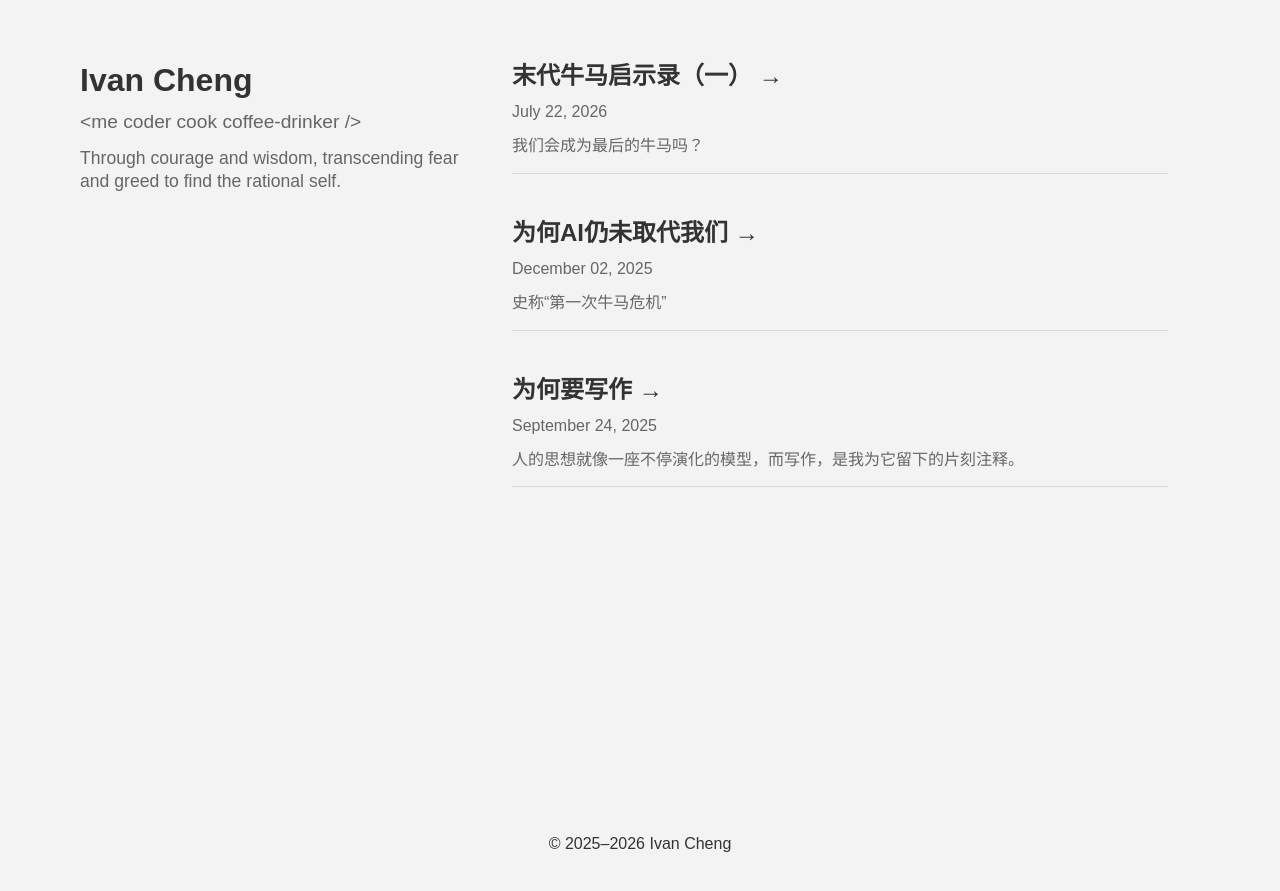
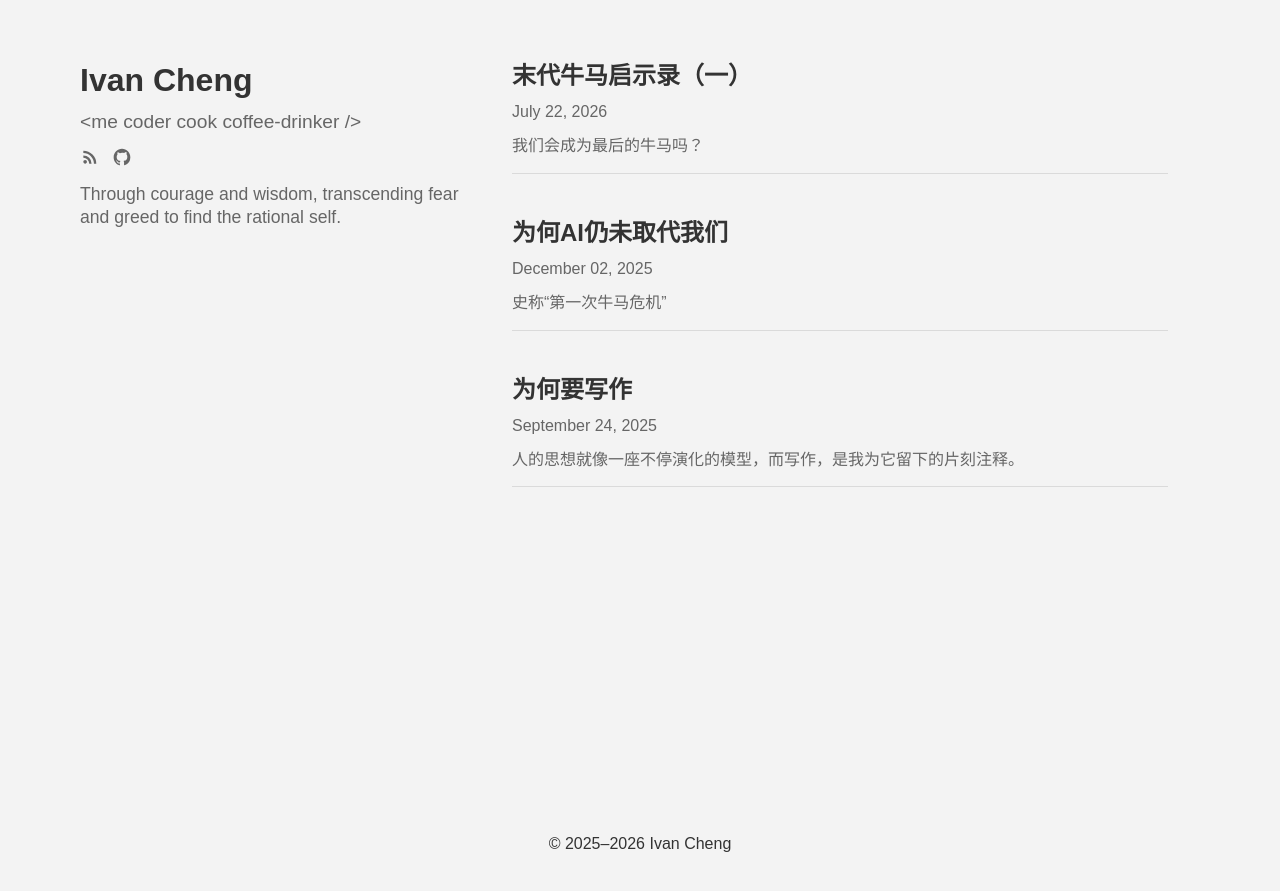
Before and after one commit to sschengyf/my-website, a Jekyll site: the page built from app/index.html, in a window 1280 px wide. Shown: the top 891 px of the page. Built offline with Jekyll 4.4.1, drawn with Linux system fonts in a browser that asks for light colours; some web fonts are replaced.

Commit message:
Feat/social links (#50)
* feat: add RSS discovery and home social links

Expose the Atom feed via feed_meta and show configurable RSS/GitHub icons in the about section.

Co-authored-by: Cursor <cursoragent@cursor.com>

* fix: remove arrow from title

---------

Co-authored-by: Cursor <cursoragent@cursor.com>

```diff
--- a/app/_config.yml
+++ b/app/_config.yml
@@ -26,8 +26,15 @@ description: >- # this means to ignore newlines until "baseurl:"
   A place to record my learning and share my thoughts.
 baseurl: '' # the subpath of your site, e.g. /blog
 url: 'https://ivancheng.xyz' # the base hostname & protocol for your site, e.g. http://example.com
-twitter_username: jekyllrb
-github_username: jekyll
+
+# Links shown under the about blurb on the home page
+social_links:
+  - title: RSS
+    url: /feed.xml
+    icon: rss
+  - title: GitHub
+    url: https://github.com/sschengyf
+    icon: github
 
 # Build settings
 plugins:
--- /dev/null
+++ b/app/_includes/icons/github.html
@@ -0,0 +1,6 @@
+<svg xmlns="http://www.w3.org/2000/svg" viewBox="0 0 24 24" aria-hidden="true" focusable="false">
+  <path
+    fill="currentColor"
+    d="M12 2C6.48 2 2 6.58 2 12.26c0 4.52 2.87 8.35 6.84 9.71.5.09.68-.22.68-.48 0-.24-.01-.87-.01-1.7-2.78.62-3.37-1.37-3.37-1.37-.45-1.18-1.11-1.5-1.11-1.5-.91-.64.07-.63.07-.63 1 .07 1.53 1.06 1.53 1.06.89 1.56 2.34 1.11 2.91.85.09-.66.35-1.11.63-1.37-2.22-.26-4.56-1.14-4.56-5.07 0-1.12.39-2.03 1.03-2.75-.1-.26-.45-1.3.1-2.7 0 0 .84-.27 2.75 1.05A9.3 9.3 0 0 1 12 6.84c.85.004 1.71.12 2.51.35 1.9-1.32 2.74-1.05 2.74-1.05.55 1.4.2 2.44.1 2.7.64.72 1.03 1.63 1.03 2.75 0 3.94-2.34 4.8-4.57 5.06.36.32.68.94.68 1.9 0 1.37-.01 2.48-.01 2.81 0 .27.18.58.69.48A10.01 10.01 0 0 0 22 12.26C22 6.58 17.52 2 12 2"
+  />
+</svg>
--- /dev/null
+++ b/app/_includes/icons/rss.html
@@ -0,0 +1,6 @@
+<svg xmlns="http://www.w3.org/2000/svg" viewBox="0 0 24 24" aria-hidden="true" focusable="false">
+  <path
+    fill="currentColor"
+    d="M6.18 15.64a2.18 2.18 0 0 1 2.18 2.18C8.36 19 7.38 20 6.18 20 5 20 4 19 4 17.82c0-1.2.98-2.18 2.18-2.18M4 4.44A15.56 15.56 0 0 1 19.56 20h-2.83A12.73 12.73 0 0 0 4 7.27zm0 5.66a9.9 9.9 0 0 1 9.9 9.9h-2.83A7.07 7.07 0 0 0 4 12.93z"
+  />
+</svg>
--- a/app/_includes/meta.html
+++ b/app/_includes/meta.html
@@ -11,6 +11,7 @@
 <meta property="og:type" content="{% if page.layout == 'post' %}article{% else %}website{% endif %}" />
 <meta property="og:url" content="{{ site.url }}{{ page.url }}" />
 <meta name="twitter:card" content="summary" />
+{% feed_meta %}
 <link
   rel="apple-touch-icon"
   sizes="180x180"
--- /dev/null
+++ b/app/_includes/social.html
@@ -0,0 +1,19 @@
+{% if site.social_links.size > 0 %}
+<nav class="social-links" aria-label="Social links">
+  {% for link in site.social_links %}
+    {% assign is_external = false %}
+    {% if link.url contains '://' %}
+      {% assign is_external = true %}
+    {% endif %}
+    <a
+      class="social-link"
+      href="{% if is_external %}{{ link.url }}{% else %}{{ link.url | relative_url }}{% endif %}"
+      {% if is_external %}target="_blank" rel="noopener noreferrer"{% endif %}
+      aria-label="{{ link.title | escape }}"
+      title="{{ link.title | escape }}"
+    >
+      {% include icons/{{ link.icon }}.html %}
+    </a>
+  {% endfor %}
+</nav>
+{% endif %}
--- a/app/_layouts/home.html
+++ b/app/_layouts/home.html
@@ -9,6 +9,7 @@
         <h1 class="name">{{page.title}}</h1>
         <div class="about">
           <pre><code>&lt;me coder cook coffee-drinker /&gt;</code></pre>
+          {% include social.html %}
           <div class="bio-desktop">{% include bio.html %}</div>
         </div>
       </aside>
--- a/app/assets/css/styles.scss
+++ b/app/assets/css/styles.scss
@@ -84,6 +84,38 @@ img {
       .about {
         font-size: 1.2rem;
         color: #666;
+      }
+
+      .social-links {
+        display: flex;
+        flex-wrap: wrap;
+        align-items: center;
+        gap: 0.75rem;
+        margin-top: 1rem;
+      }
+
+      .social-link {
+        display: inline-flex;
+        color: #666;
+        cursor: pointer;
+        text-decoration: none;
+
+        &:hover,
+        &:active {
+          color: #333;
+          text-decoration: none;
+        }
+
+        &:focus-visible {
+          outline: 2px solid #333;
+          outline-offset: 2px;
+        }
+
+        svg {
+          width: 1.25rem;
+          height: 1.25rem;
+          display: block;
+        }
       }
 
       .bio-desktop {
--- a/app/index.html
+++ b/app/index.html
@@ -7,7 +7,7 @@ layout: home
 {% for post in site.posts %}
 <article class="post">
   <header class="post-header">
-    <a href="{{post.url}}"><h2>{{ post.title }} &#8594;</h2></a>
+    <a href="{{post.url}}"><h2>{{ post.title }}</h2></a>
   </header>
   <p class="post-meta">
     <time datetime="{{ post.date | date_to_xmlschema }}"
```
